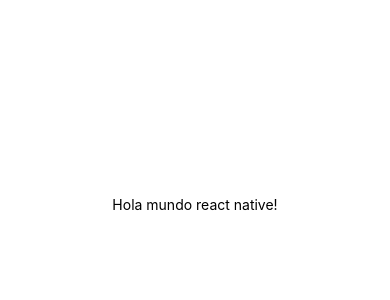
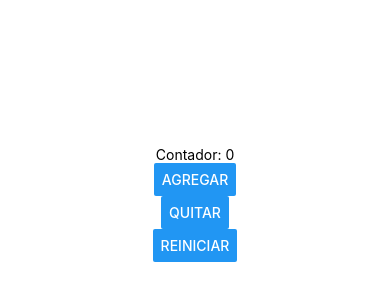
Before and after one commit to kevin-hernandez-cmd/PAM--211, a React Native app in the folder INTRO/: screen / in a window 390 px wide. Shown: the part 218-518 px from the top of the page. Built offline with nearby package versions, Linux system fonts and the light colour scheme.

Commit message:
Practica 5 Componentes Props y State

```diff
--- a/INTRO/App.js
+++ b/INTRO/App.js
@@ -1,15 +1,29 @@
+//1. Imports: Zona de importaciones
 import { StatusBar } from 'expo-status-bar';
 import { StyleSheet, Text, View } from 'react-native';
+import React, { useState } from 'react';
+import { Button } from 'react-native-web';
 
+//2. Main: Zona de componentes
 export default function App() {
+
+  const[contador, setContador] = useState(0);
+
+
   return (
+
+
     <View style={styles.container}>
-      <Text>Hola mundo react native!</Text>
+      <Text> Contador: {contador} </Text>
+      <Button title='Agregar' onPress={()=>setContador(contador+1)} />
+      <Button title='Quitar' onPress={()=>setContador(contador-1)} />
+      <Button title='Reiniciar' onPress={()=>setContador(0)} />
       <StatusBar style="auto" />
-    </View>
+    </View> // se tiliza para visualizar el texto
   );
 }
 
+//3. Estilos: Zona estilos
 const styles = StyleSheet.create({
   container: {
     flex: 1,
```
